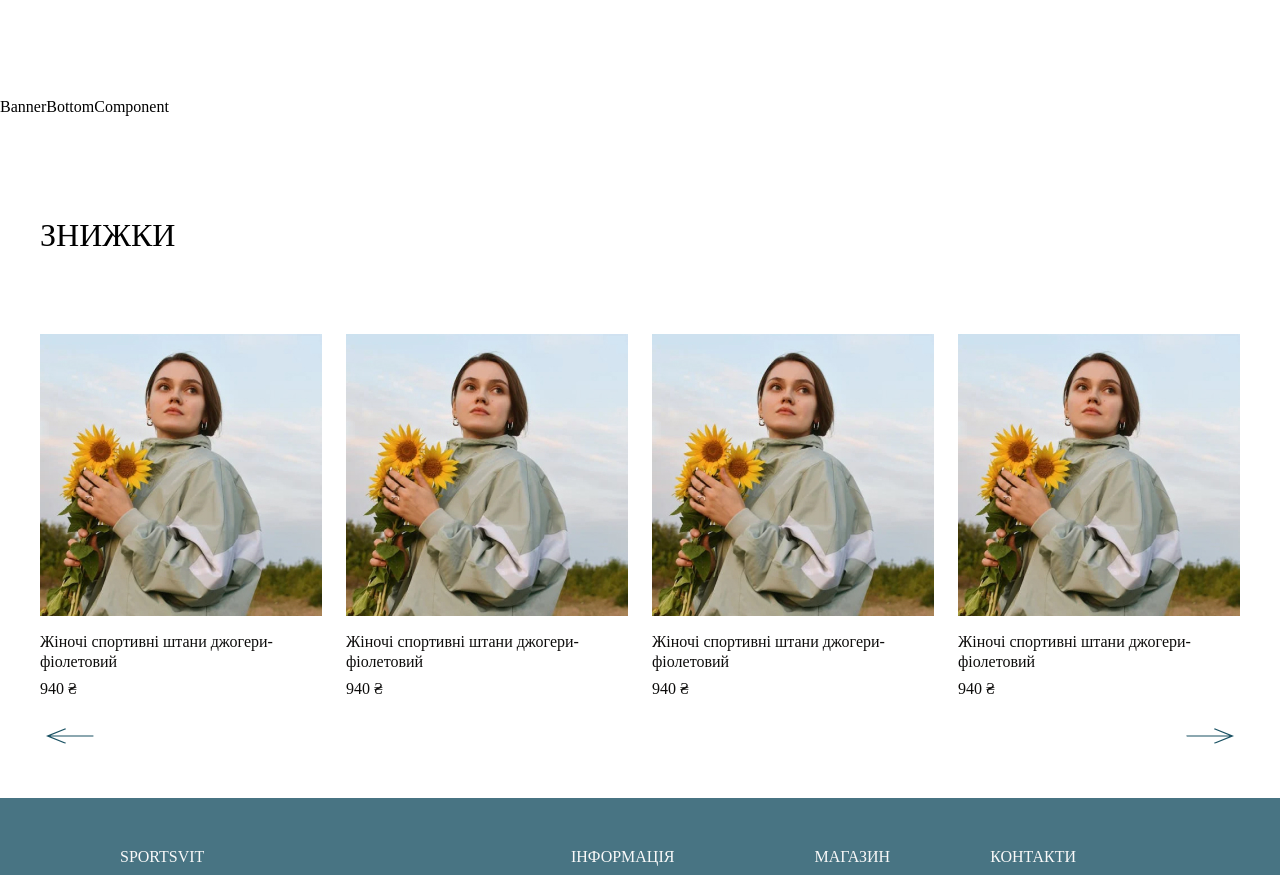
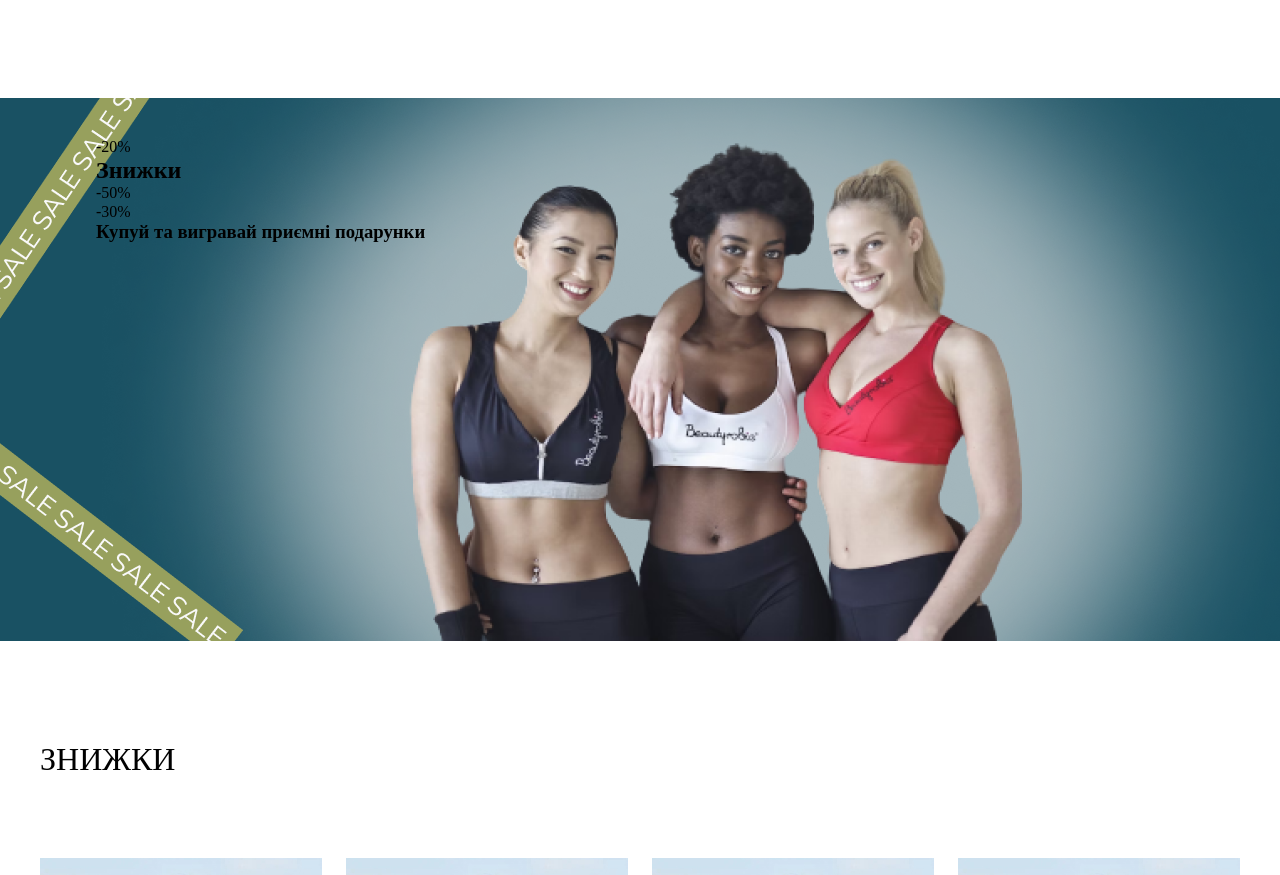
Before and after one commit to dianaforost/best-online-shop, a React (Create React App) app: page / in a window 1280 px wide. Shown: the part 3667-4542 px from the top of the page. Built offline with nearby package versions, Linux system fonts and the light colour scheme; no server answers; a web font is replaced by a local one.

Commit message:
Update BannerBottomComponent.jsx

```diff
--- a/src/components/BannerSections/BannerBottomComponent/BannerBottomComponent.jsx
+++ b/src/components/BannerSections/BannerBottomComponent/BannerBottomComponent.jsx
@@ -1,5 +1,24 @@
 import React from 'react';
+import { BannerWrapper } from '../BannerWrapper/BannerWrapper';
 
-export const BannerBottomComponent = () => {
-  return <div>BannerBottomComponent</div>;
+export const BannerBottomComponent = props => {
+  return (
+    <BannerWrapper
+      {...props}
+      $style={{
+        paddingTop: '40px',
+        paddingRight: '16px',
+        paddingBottom: '120px',
+        paddingLeft: '96px',
+      }}
+    >
+      <div>
+        <p> -20% </p>
+        <h2> Знижки </h2>
+        <p> -50% </p>
+        <p> -30% </p>
+        <h3>Купуй та вигравай приємні подарунки</h3>
+      </div>
+    </BannerWrapper>
+  );
 };
```
